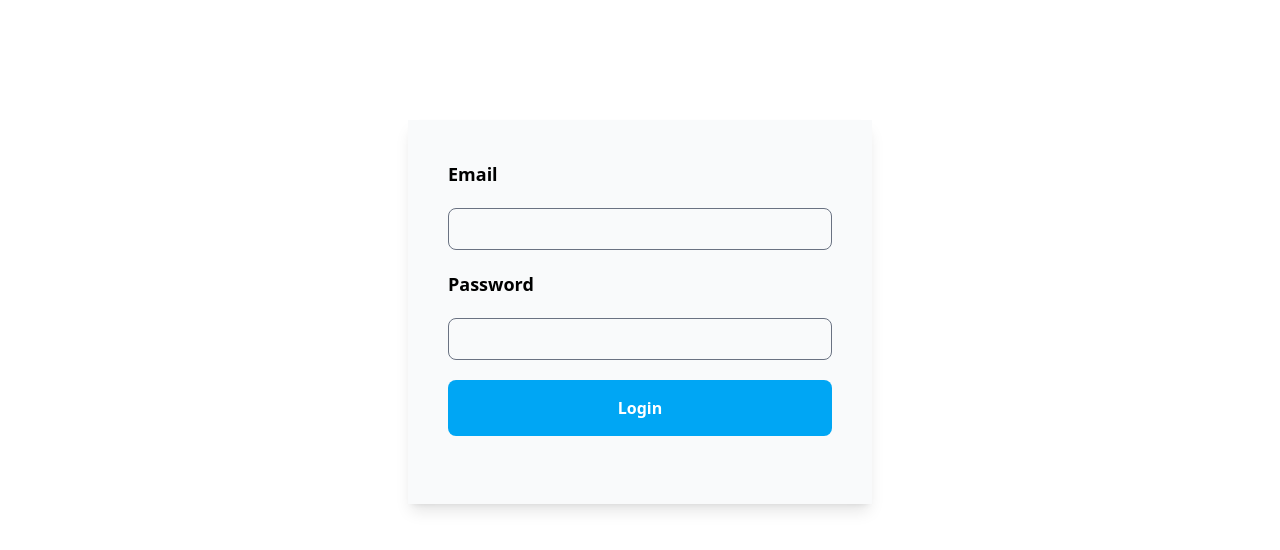
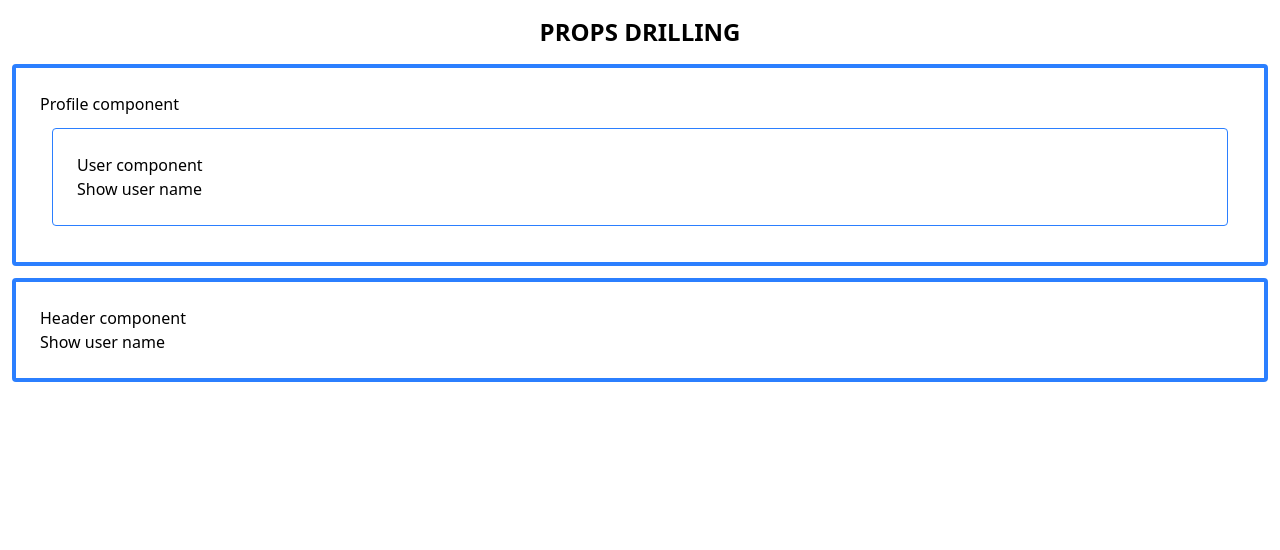
Before and after one commit to riteshpatidar08/React-TR3, a React (Vite) app: page /dashboard in a window 1280 px wide. Before the commit this address led to /login. Shown: the top 550 px of the page. Built offline with nearby package versions, Linux system fonts and the light colour scheme.

Commit message:
updated till the props drilling

```diff
--- a/src/App.jsx
+++ b/src/App.jsx
@@ -1,48 +1,13 @@
-import Homepage from './pages/Homepage';
-import { Routes, Route } from 'react-router-dom';
-import Aboutuspage from './pages/Aboutuspage';
-import Servicepage from './pages/Servicepage';
-import Navbar from './components/Navbar';
-import Login from './pages/Login';
-import Productpage from './pages/Productpage';
-import ProductDetails from './pages/ProductDetails';
-import Dashboardpage from './pages/Dashboardpage';
-import Overviewpage from './pages/Overviewpage';
-import Customerspage from './pages/Customerspage';
-import ProtectedRoutes from './components/ProtectedRoutes';
-import { useState } from 'react';
+import React from 'react';
+import Profile from './components/Profile';
+import Header from './components/Header';
 
 function App() {
-  // const [roles ,setRoles] = useState(['user']) ;
-
   return (
     <div>
-      <Routes>
-        {/* this is a open route */}
-        <Route path="/login" element={<Login />} />
-
-        {/*
-         this all going to  be protected routes */}
-
-        {/* admin */}
-        <Route element={<ProtectedRoutes role={['admin']} />}>
-          <Route path="/dashboard" element={<Dashboardpage />}></Route>
-
-          {/* protected routes */}
-          <Route element={<ProtectedRoutes role={['admin', 'user']} />}>
-            <Route path="/" element={<Homepage />} />
-            <Route path="/about-us" element={<Aboutuspage />} />
-
-            <Route path="/services" element={<Servicepage />} />
-            <Route path="/products" element={<Productpage />} />
-            <Route path="/products/:id" element={<ProductDetails />} />
-
-            <Route index element={<Overviewpage />} />
-            <Route path="overview" element={<Overviewpage />} />
-            <Route path="customers" element={<Customerspage />} />
-          </Route>
-        </Route>
-      </Routes>
+      <h1 className="text-center text-2xl font-bold m-4">PROPS DRILLING</h1>
+      <Profile/>
+      <Header/>
     </div>
   );
 }
--- /dev/null
+++ b/src/components/Header.jsx
@@ -0,0 +1,13 @@
+import React from 'react'
+
+function Header() {
+  return (
+
+     <div className='border-4 p-6 border-blue-500 m-3 rounded-sm'>
+      <h1>Header component</h1>
+ <h1>Show user name</h1>
+    </div>
+  )
+}
+
+export default Header
--- /dev/null
+++ b/src/components/Profile.jsx
@@ -0,0 +1,13 @@
+
+import React from 'react'
+import User from './User'
+function Profile() {
+  return (
+    <div className='border-4 p-6 border-blue-500 m-3 rounded-sm'>
+      <h1>Profile component</h1>
+      <User/>
+    </div>
+  )
+}
+
+export default Profile
--- /dev/null
+++ b/src/components/User.jsx
@@ -0,0 +1,12 @@
+import React from 'react'
+
+function User() {
+  return (
+    <div className='border p-6 border-blue-500 m-3 rounded-sm'>
+    <h1>User component</h1>
+    <h1>Show user name</h1>
+  </div>
+  )
+}
+
+export default User
--- /dev/null
+++ b/src/routes.jsx
@@ -0,0 +1,49 @@
+import Homepage from './pages/Homepage';
+import { Routes, Route } from 'react-router-dom';
+import Aboutuspage from './pages/Aboutuspage';
+import Servicepage from './pages/Servicepage';
+import Navbar from './components/Navbar';
+import Login from './pages/Login';
+import Productpage from './pages/Productpage';
+import ProductDetails from './pages/ProductDetails';
+import Dashboardpage from './pages/Dashboardpage';
+import Overviewpage from './pages/Overviewpage';
+import Customerspage from './pages/Customerspage';
+import ProtectedRoutes from './components/ProtectedRoutes';
+import { useState } from 'react';
+
+function App() {
+  // const [roles ,setRoles] = useState(['user']) ;
+
+  return (
+    <div>
+      <Routes>
+        {/* this is a open route */}
+        <Route path="/login" element={<Login />} />
+
+        {/*
+         this all going to  be protected routes */}
+
+        {/* admin */}
+        <Route element={<ProtectedRoutes role={['admin']} />}>
+          <Route path="/dashboard" element={<Dashboardpage />}></Route>
+
+          {/* protected routes */}
+          <Route element={<ProtectedRoutes role={['admin', 'user']} />}>
+            <Route path="/" element={<Homepage />} />
+            <Route path="/about-us" element={<Aboutuspage />} />
+            <Route path="/services" element={<Servicepage />} />
+            <Route path="/products" element={<Productpage />} />
+            <Route path="/products/:id" element={<ProductDetails />} />
+
+            <Route index element={<Overviewpage />} />
+            <Route path="overview" element={<Overviewpage />} />
+            <Route path="customers" element={<Customerspage />} />
+          </Route>
+        </Route>
+      </Routes>
+    </div>
+  );
+}
+
+export default App;
```
Also changed, not shown: src/components/ProtectedRoutes.jsx (+9 -6 lines).
